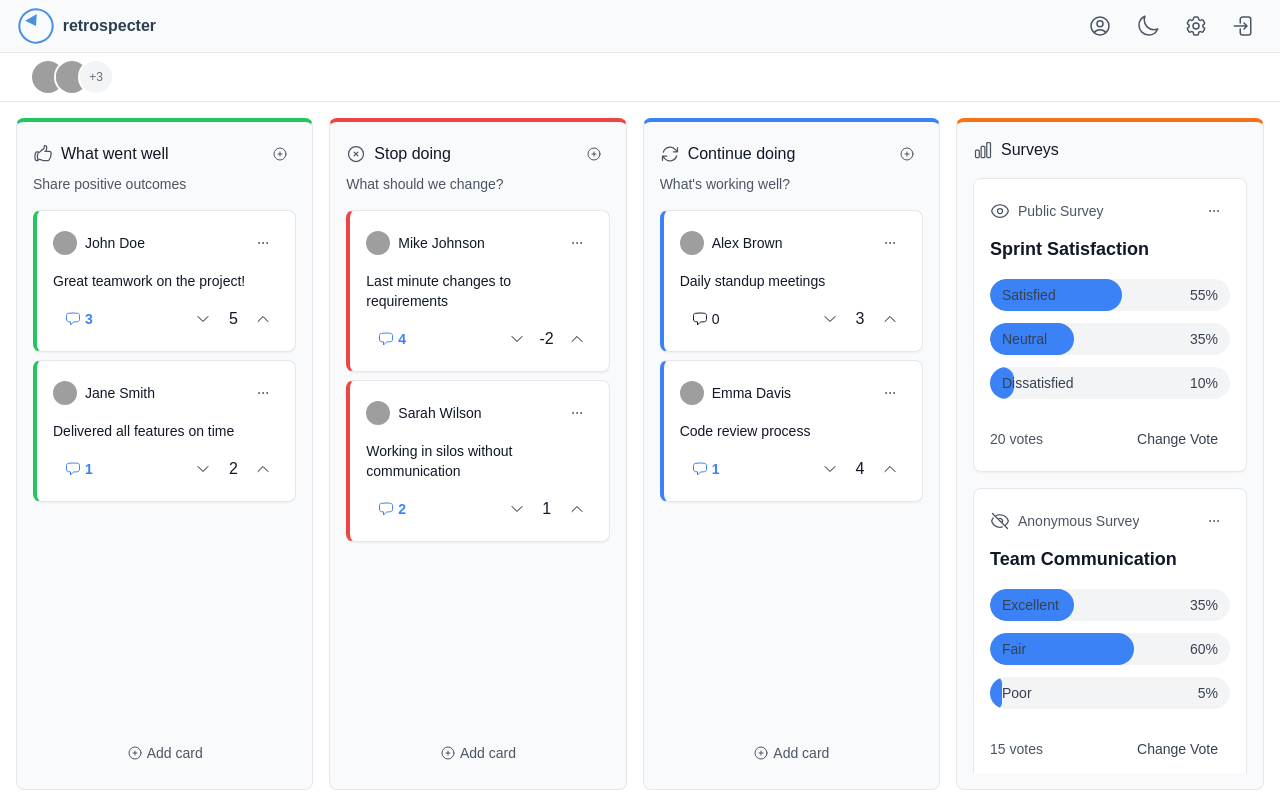
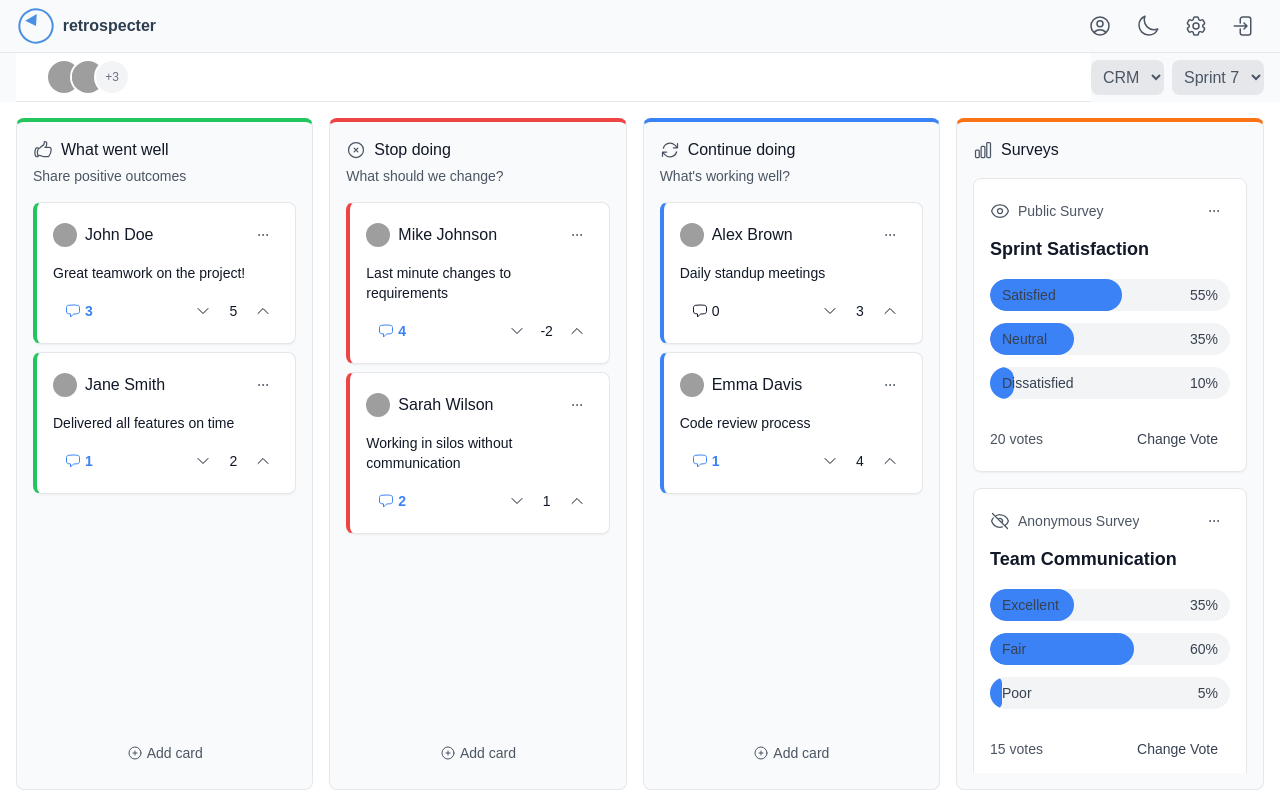
Before and after one commit to lotar9/retrospecter, a Next.js app: page / in a window 1280 px wide. Built offline with nearby package versions, Linux system fonts and the light colour scheme; grey boxes are pictures that could not be loaded.

Commit message:
More things

```diff
--- a/app/components/card-footer.tsx
+++ b/app/components/card-footer.tsx
@@ -38,7 +38,7 @@ export function CardFooter({ commentCount, voteCount, onVote }: CardFooterProps)
         >
           <ChevronDownIcon className="h-4 w-4" />
         </Button>
-        <span className="min-w-[1.5rem] text-center">{voteCount}</span>
+        <span className="min-w-[1.5rem] text-sm text-center">{voteCount}</span>
         <Button
           variant="ghost"
           size="sm"
--- a/app/components/card-header.tsx
+++ b/app/components/card-header.tsx
@@ -23,7 +23,7 @@ export function CardHeader({ reporter }: CardHeaderProps) {
           <AvatarImage src={reporter.avatar} alt={reporter.name} />
           <AvatarFallback>{reporter.name.slice(0, 2)}</AvatarFallback>
         </Avatar>
-        <span className="text-sm font-medium">{reporter.name}</span>
+        <h4 className="font-medium text-gray-900 dark:text-gray-100">{reporter.name}</h4>
       </div>
       <DropdownMenu>
         <DropdownMenuTrigger asChild>
--- a/app/components/nav-top.tsx
+++ b/app/components/nav-top.tsx
@@ -13,7 +13,16 @@ import {
 } from "@heroicons/react/24/outline";
 import SecondaryNavTop from "@/app/components/secondary-nav-top";
 
-export function NavTop() {
+interface NavTopProps {
+  teams: string[];
+  selectedTeam: string;
+  onTeamChange: (team: string) => void;
+  sprints: string[];
+  selectedSprint: string;
+  onSprintChange: (sprint: string) => void;
+}
+
+export function NavTop({ teams, selectedTeam, onTeamChange, sprints, selectedSprint, onSprintChange }: NavTopProps) {
   const { theme, setTheme } = useTheme();
   const [mounted, setMounted] = useState(false);
 
@@ -80,7 +89,29 @@ export function NavTop() {
       <div className="h-px bg-gray-200 dark:bg-gray-700" />
 
       {/* Bottom Row */}
-      <SecondaryNavTop />
+      <div className="flex items-center justify-between px-4 bg-gray-50 dark:bg-gray-800">
+        <SecondaryNavTop />
+        <div className="flex items-center space-x-2">
+          <select
+            value={selectedTeam}
+            onChange={(e) => onTeamChange(e.target.value)}
+            className="p-2 rounded-lg bg-gray-200 dark:bg-gray-700 text-gray-600 dark:text-gray-300"
+          >
+            {teams.map(team => (
+              <option key={team} value={team}>{team}</option>
+            ))}
+          </select>
+          <select
+            value={selectedSprint}
+            onChange={(e) => onSprintChange(e.target.value)}
+            className="p-2 rounded-lg bg-gray-200 dark:bg-gray-700 text-gray-600 dark:text-gray-300"
+          >
+            {sprints.map(sprint => (
+              <option key={sprint} value={sprint}>{sprint}</option>
+            ))}
+          </select>
+        </div>
+      </div>
     </div>
   );
 }
--- a/app/components/retro-template-board-column.tsx
+++ b/app/components/retro-template-board-column.tsx
@@ -73,13 +73,6 @@ export function RetroTemplateBoardColumn({
             <span className="text-gray-600 dark:text-gray-400">{icon}</span>
             <h3 className="font-medium text-gray-900 dark:text-gray-100">{title}</h3>
           </div>
-          <Button
-            variant="ghost"
-            size="icon"
-            className="h-8 w-8 text-gray-600 hover:text-gray-900 dark:text-gray-400 dark:hover:text-gray-200"
-          >
-            <PlusCircleIcon className="h-4 w-4" />
-          </Button>
         </div>
 
         {subtitle && (
--- a/app/page.tsx
+++ b/app/page.tsx
@@ -13,6 +13,7 @@ interface CardType {
   reporter: {
     name: string
     avatar: string
+
   }
   commentCount: number
   voteCount: number
@@ -41,6 +42,12 @@ interface Survey {
 }
 
 export default function Home() {
+
+
+  const [teams, setTeams] = useState<string[]>(['CRM', 'DMS']);
+  const [selectedTeam, setSelectedTeam] = useState<string>('CRM');
+  const [sprints, setSprints] = useState<string[]>(['Sprint 7', 'Sprint 8']);
+  const [selectedSprint, setSelectedSprint] = useState<string>('Sprint 7');
   const [columns, setColumns] = useState<Record<string, ColumnType>>({
     'went-well': {
       id: 'went-well',
@@ -194,7 +201,14 @@ export default function Home() {
 
   return (
     <div className="flex h-screen flex-col bg-white dark:bg-gray-900">
-      <NavTop />
+      <NavTop
+        teams={teams}
+        selectedTeam={selectedTeam}
+        onTeamChange={setSelectedTeam}
+        sprints={sprints}
+        selectedSprint={selectedSprint}
+        onSprintChange={setSelectedSprint}
+      />
       <div className="flex flex-1 gap-4 p-4">
         <div className="flex gap-4 flex-[3]">
           {Object.values(columns).map(column => (
```
Also changed, not shown: app/lib/data.ts (added), util/states.txt (added), 2 other files (tests, documents, lock files or other folders).
